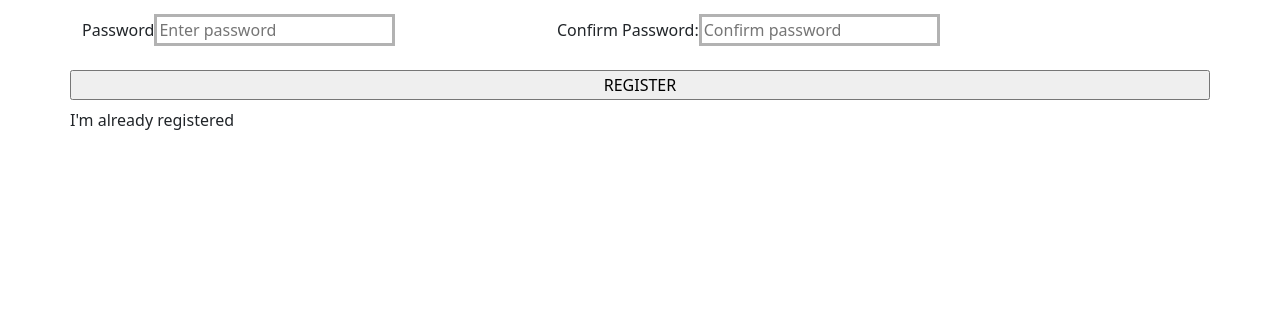
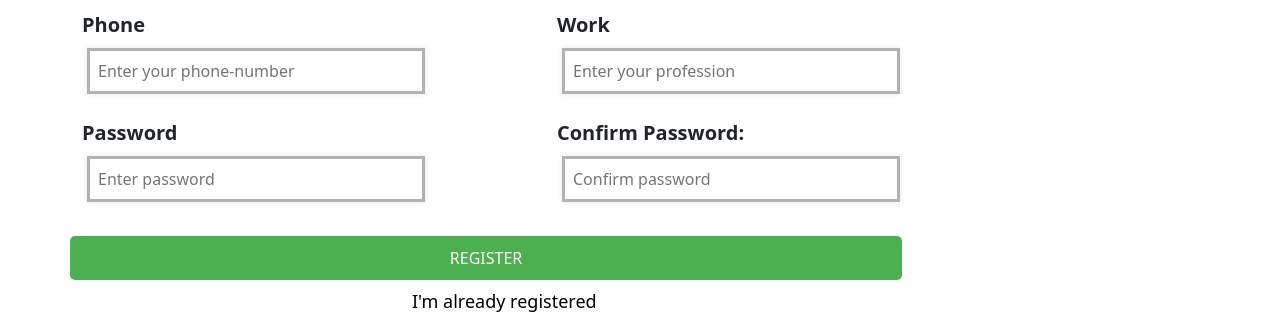
Before and after one commit to ashishp911/MERN-Application, a React (Create React App) app in the folder client/: page /signup in a window 1280 px wide. Shown: the part 544-880 px from the top of the page. Before the commit the page ends 800 px from the top, so only its background shows below. Built offline with nearby package versions, Linux system fonts and the light colour scheme.

Commit message:
signup.css errors fixec

```diff
--- a/client/src/components/Signup.js
+++ b/client/src/components/Signup.js
@@ -96,7 +96,7 @@ const Signup = () => {
             <input type="submit" value="REGISTER" name="signup" id="signup"/>
           </div>
           <div className="row mt-2">
-          <Link className="nav-link active" to="/login">
+          <Link className="nav-link active" to="/login" id="alreadyRegistered">
                   I'm already registered
             </Link>
           </div>
--- a/client/src/components/signup.css
+++ b/client/src/components/signup.css
@@ -1,4 +1,4 @@
-/* h1 {
+h1 {
     display: flex;
     flex-direction: column;
     align-items: left;
@@ -30,7 +30,7 @@ form {
     box-shadow: rgba(0, 0, 0, 0.1) 0px 0px 5px;
   }
 
-  input[type="submit"]{
+  #signup{
     width: 73%;
     padding: 10px;
     border-radius: 5px;
@@ -43,22 +43,20 @@ form {
     transition: background-color 0.3s ease-in-out;
   }
 
-  input[type="submit"]:hover {
+  #signup:hover{
     font-size: 25px;
     padding: 20px;
     background-color: #3e8e41;
     color: #ffeaad;
   }
-
-  .nav-link {
+  #alreadyRegistered {
     font-size: large;
     width: 73%;
     color: black;
     margin-left: 30%;
   }
 
-  .nav-link:hover{
+  #alreadyRegistered:hover{
     font-size: xx-large;
     color: crimson;
   }
- */
```
